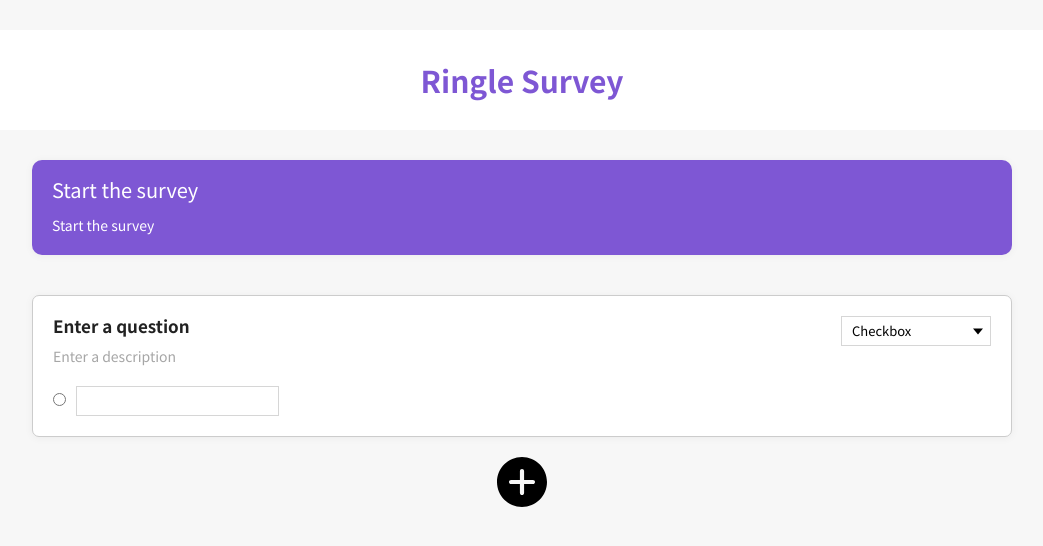
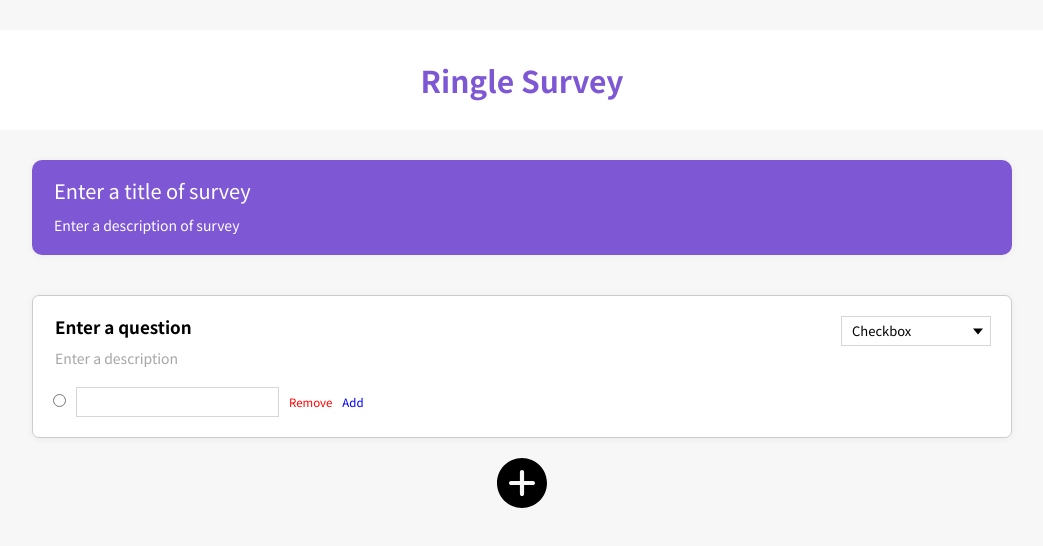
Before and after one commit to joo7875/ringle-survey, a React (Create React App) app: page / in a window 1280 px wide. Shown: the top 546 px of the page, without its empty margins (118-1161 px from the left). Built offline with nearby package versions, Linux system fonts and the light colour scheme.

Commit message:
Changed input css

```diff
--- a/src/components/App.js
+++ b/src/components/App.js
@@ -14,8 +14,8 @@ class App extends React.Component {
 
                 <div className='container'>
                     <div className='card'>
-                        <div className='card-title'>Start the survey</div>
-                        <div>Start the survey</div>
+                        <input type='text' placeholder='Enter a title of survey' className='card-title-input'></input>
+                        <input type='text' placeholder='Enter a description of survey' className='card-desc-input'></input>
                     </div>
 
                     <Question />
--- a/src/components/Question.js
+++ b/src/components/Question.js
@@ -29,17 +29,21 @@ class Question extends Component {
                         </select>
                     </div>
 
-                    <div className="header">Enter a question</div>
-                    <div className="meta">Enter a description</div>
+                    <input type='text' className="header" placeholder='Enter a question' />
+                    <input type='text' className="meta" placeholder='Enter a description' />
 
                     <div style={{ display: this.state.option === '0' ? 'block' : 'none' }}>
-                        <input type='radio'></input>
-                        <input type='text' className='input'></input>
+                        <input type='radio' />
+                        <input type='text' className='input' />
+                        <span className='remove-text'>Remove</span>
+                        <span className='add-text'>Add</span>
                     </div>
 
                     <div style={{ display: this.state.option === '1' ? 'block' : 'none' }}>
-                        <input type='checkbox'></input>
-                        <input type='text' className='input'></input>
+                        <input type='checkbox' />
+                        <input type='text' className='input' />
+                        <span className='remove-text'>Remove</span>
+                        <span className='add-text'>Add</span>
                     </div>
 
                     <div style={{ display: this.state.option === '2' ? 'block' : 'none' }}>
--- a/src/css/App.css
+++ b/src/css/App.css
@@ -34,14 +34,43 @@ body {
     border-radius: 10px;
     box-shadow: 0 1px 8px 0 rgba(0, 0, 0, 0.05);
     background-color: #7e57d4;
-    padding: 20px;
+    padding: 15px 20px 20px 20px;
+}
+
+.card-title-input {
+    font-size: 20px;
+    font-weight: 500;
+    margin-bottom: 10px;
+
+    width: 100%;
+    font-family: 'Noto Sans KR', sans-serif;
+    border: none;
+    outline: none;
+    background-color: #7e57d4;
+    color: white;
+    height: 30px;
+}
+
+.card-title-input::placeholder, .card-desc-input::placeholder { /* Chrome, Firefox, Opera, Safari 10.1+ */
+    color: white;
+    opacity: 1; /* Firefox */
+}
+
+.card-title-input:-ms-input-placeholder, .card-desc-input:-ms-input-placeholder { /* Internet Explorer 10-11 */
     color: white;
 }
 
-.card-title {
-    font-size: 20px;
-    font-weight: 500;
-    margin-bottom: 15px;
+.card-title-input::-ms-input-placeholder, .card-desc-input::-ms-input-placeholder { /* Microsoft Edge */
+    color: white;
+}
+
+.card-desc-input {
+    width: 100%;
+    font-family: 'Noto Sans KR', sans-serif;
+    border: none;
+    outline: none;
+    background-color: #7e57d4;
+    color: white;
 }
 
 .icon-div {
--- a/src/css/Question.css
+++ b/src/css/Question.css
@@ -34,13 +34,50 @@
    font-size: 17px;
    font-weight: 600;
    margin-bottom: 10px;
+
+    width: 80%;
+    font-family: 'Noto Sans KR', sans-serif;
+    border: none;
+    outline: none;
+    color: black;
+}
+
+.header::placeholder {
+    color: black;
+    opacity: 1;
+}
+
+.header:-ms-input-placeholder {
+    color: black;
+}
+
+.header::-ms-input-placeholder {
+    color: black;
 }
 
 .meta {
     font-size: 14px;
     font-weight: 400;
+    margin-bottom: 20px;
+
+    width: 80%;
+    font-family: 'Noto Sans KR', sans-serif;
+    border: none;
+    outline: none;
     color: #a6a6a6;
-    margin-bottom: 20px;
+}
+
+.meta::placeholder {
+    color: #a6a6a6;
+    opacity: 1;
+}
+
+.meta:-ms-input-placeholder {
+    color: #a6a6a6;
+}
+
+.meta::-ms-input-placeholder {
+    color: #a6a6a6;
 }
 
 .input {
@@ -51,7 +88,28 @@
     padding: 7px 10px;
 }
 
+
+/* 1 */
+.remove-text {
+    margin-left: 10px;
+    font-size: 11.5px;
+    font-weight: 500;
+    color: red;
+    cursor: pointer;
+
+}
+
+.add-text {
+    margin-left: 10px;
+    font-size: 11.5px;
+    font-weight: 500;
+    color: blue;
+    cursor: pointer;
+}
+
+/* 2 */
 .textarea {
     width: 100%;
     padding: 10px;
+    border: solid 1px #d6d6d6;
 }
```
Also changed, not shown: 1 other file (tests, documents, lock files or other folders).
